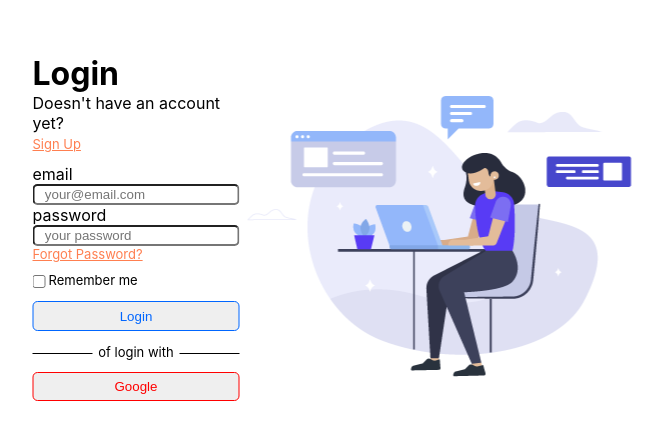
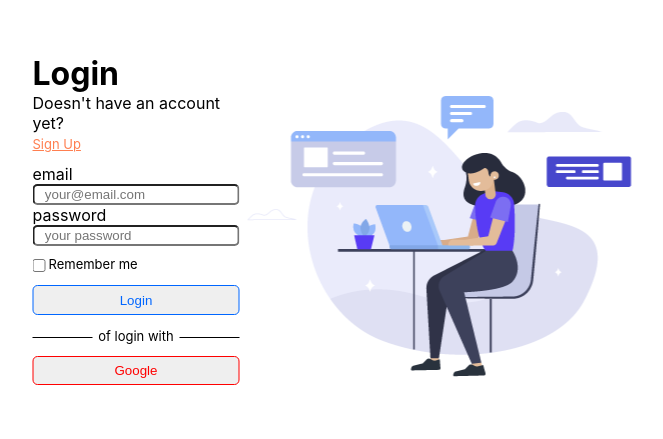
Before and after one commit to firstaple/login, a React (Create React App) app: page / in a window 1280 px wide. Shown: the part 167-606 px from the top of the page, without its empty margins (304-967 px from the left). Built offline with nearby package versions, Linux system fonts and the light colour scheme; no server answers.

Commit message:
Title fix

```diff
--- a/src/pages/Login.jsx
+++ b/src/pages/Login.jsx
@@ -3,12 +3,13 @@
 import { useState } from "react";
 import {
   GoogleAuthProvider,
+  sendPasswordResetEmail,
   signInWithEmailAndPassword,
   signInWithPopup,
   signOut,
 } from "firebase/auth";
 import { auth, provider } from "../auth/firebase/initialize";
-import { useDispatch } from "react-redux";
+import { useDispatch, useSelector } from "react-redux";
 import { setUser } from "../auth/redux/slice/userSlice";
 import PlatformLogin from "../component/PlatformLogin";
 
@@ -16,6 +17,7 @@
   const [email, setEmail] = useState("");
   const [password, setPassword] = useState("");
   const [saveUser, setSaveUser] = useState();
+  const user = useSelector((state) => state.user);
   const dispatch = useDispatch();
 
   const inputEmail = (e) => {
@@ -79,7 +81,6 @@
             required
             onChange={inputPassword}
           />
-          <Link>Forgot Password?</Link>
           <div>
             <input type="checkBox" onChange={setLocal} />
             <label>Remember me</label>
```
